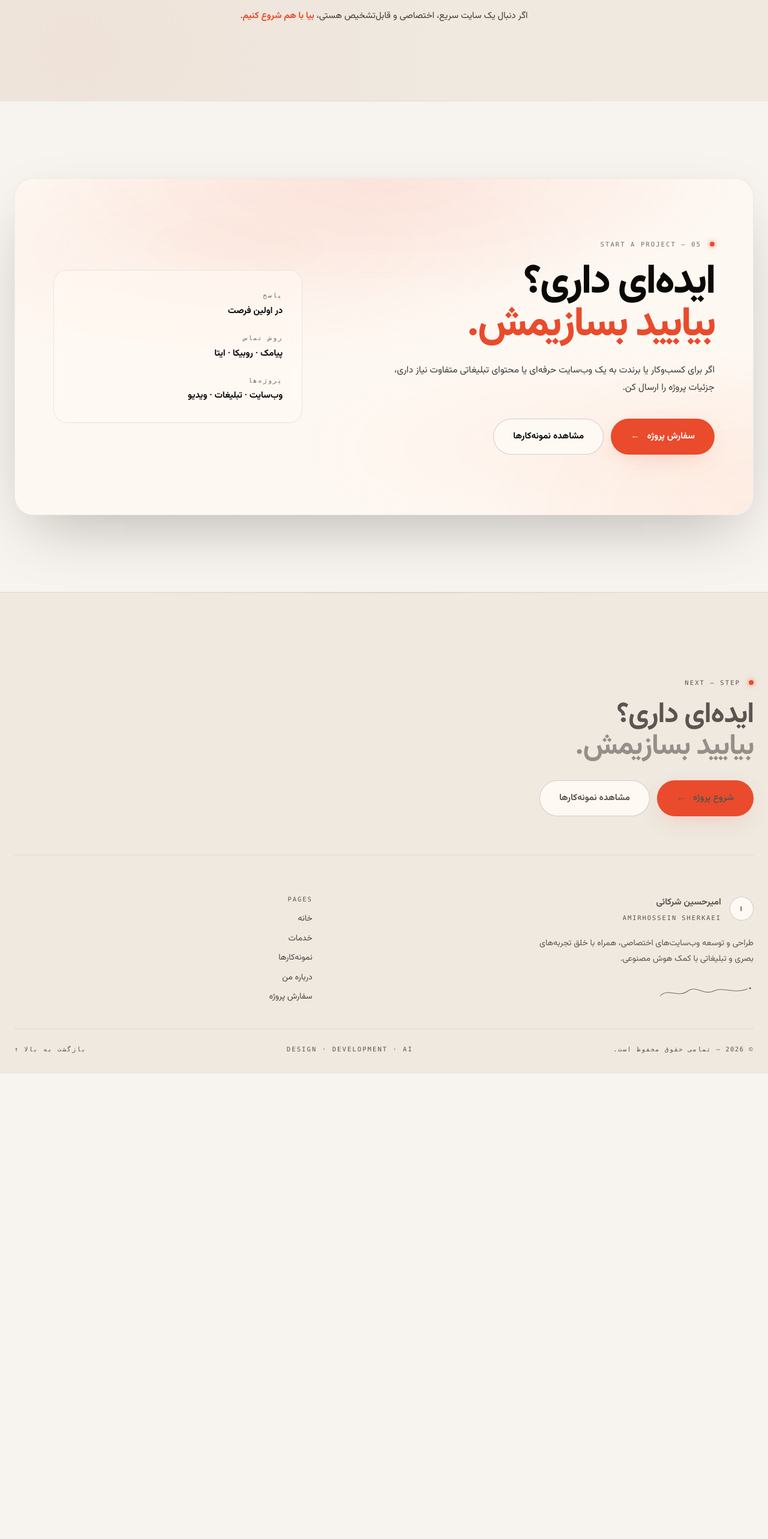
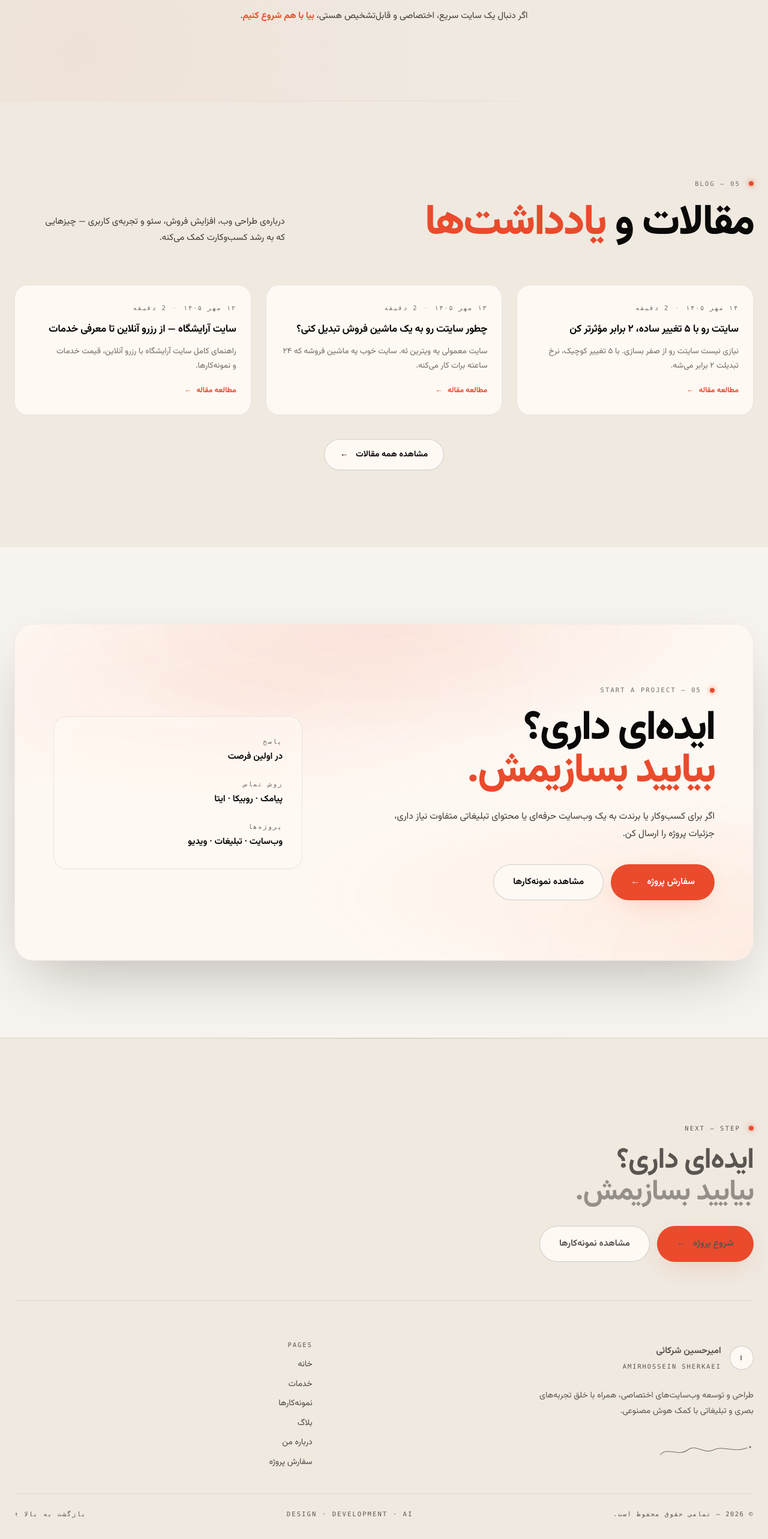
Before and after one commit to amirgt206-hash/amirhossein-portfolio, a Next.js app: page / in a window 1280 px wide. Shown: the part 6969-9535 px from the top of the page at 60% size. Before the commit the page ends 8759 px from the top, so only its background shows below. Built offline with nearby package versions, Linux system fonts and the light colour scheme; no server answers.

Commit message:
feat(blog): 15 blog posts + homepage section + hydration fix + footer nav

```diff
--- a/src/app/page.tsx
+++ b/src/app/page.tsx
@@ -5,6 +5,7 @@ import Hero from "@/components/Hero";
 import Services from "@/components/Services";
 import About from "@/components/About";
 import WhyMe from "@/components/WhyMe";
+import LatestBlogPosts from "@/components/LatestBlogPosts";
 import FinalCTA from "@/components/FinalCTA";
 import Footer from "@/components/Footer";
 import BackToTop from "@/components/BackToTop";
@@ -42,6 +43,7 @@ export default function Home() {
         <Portfolio />
         <About />
         <WhyMe />
+        <LatestBlogPosts />
         <FinalCTA />
       </main>
 
--- a/src/components/Footer.tsx
+++ b/src/components/Footer.tsx
@@ -1,10 +1,12 @@
 import Link from "next/link";
 
 const footerNav = [
-  { label: "خانه", href: "#home" },
-  { label: "خدمات", href: "#services" },
-  { label: "نمونه‌کارها", href: "#portfolio" },
-  { label: "درباره من", href: "#about" },
+  { label: "خانه", href: "/" },
+  { label: "خدمات", href: "/#services" },
+  { label: "نمونه‌کارها", href: "/#portfolio" },
+  { label: "بلاگ", href: "/blog" },
+  { label: "درباره من", href: "/#about" },
+  { label: "سفارش پروژه", href: "/order" },
 ];
 
 export default function Footer() {
@@ -14,7 +16,7 @@ export default function Footer() {
   return (
     <footer className="site-footer">
       <div className="container">
-        {/* ── CTA Block: Let's build ── */}
+        {/* ── CTA Block ── */}
         <div className="footer-cta">
           <span className="section-index" style={{ marginBottom: 0 }}>
             NEXT — STEP
@@ -38,9 +40,8 @@ export default function Footer() {
           </div>
         </div>
 
-        {/* ── Main footer content ── */}
+        {/* ── Main footer ── */}
         <div className="footer-main">
-          {/* ── Brand column ── */}
           <div className="footer-brand-block">
             <div className="footer-brand">
               <span className="footer-mark" aria-hidden="true">
@@ -63,7 +64,6 @@ export default function Footer() {
             </span>
           </div>
 
-          {/* ── Navigation + contact column ── */}
           <div className="footer-nav-block">
             <nav className="footer-nav" aria-label="ناوبری پایین صفحه">
               <span className="footer-nav-label">PAGES</span>
@@ -73,8 +73,6 @@ export default function Footer() {
                   {item.label}
                 </Link>
               ))}
-
-              <Link href="/order">سفارش پروژه</Link>
             </nav>
 
             {contactEmail && (
@@ -119,6 +117,7 @@ function SignatureMark() {
       xmlns="http://www.w3.org/2000/svg"
       aria-hidden="true"
       focusable="false"
+      suppressHydrationWarning
     >
       <path
         d="M6 34C24 14 46 40 70 22C88 8 106 34 130 22C150 12 172 30 206 18"
--- /dev/null
+++ b/src/components/LatestBlogPosts.tsx
@@ -0,0 +1,66 @@
+import Link from "next/link";
+import { getLatestPosts } from "@/lib/blog";
+
+export default function LatestBlogPosts() {
+  const posts = getLatestPosts(3);
+
+  if (posts.length === 0) return null;
+
+  return (
+    <section
+      className="section latest-blog-section"
+      aria-labelledby="latest-blog-title"
+    >
+      <div className="container">
+        <div className="section-heading reveal">
+          <div>
+            <span className="section-index">05 — BLOG</span>
+            <h2 id="latest-blog-title">
+              مقالات و
+              <em> یادداشت‌ها</em>
+            </h2>
+          </div>
+          <p>
+            درباره‌ی طراحی وب، افزایش فروش، سئو و تجربه‌ی کاربری — چیزهایی
+            که به رشد کسب‌وکارت کمک می‌کنه.
+          </p>
+        </div>
+
+        <div className="latest-blog-grid">
+          {posts.map((post) => (
+            <Link
+              key={post.slug}
+              href={`/blog/${post.slug}`}
+              className="latest-blog-card reveal"
+            >
+              <div className="latest-blog-meta">
+                <span className="latest-blog-date">
+                  {post.dateFormatted}
+                </span>
+                <span className="latest-blog-reading">
+                  {post.readingTime} دقیقه
+                </span>
+              </div>
+
+              <h3 className="latest-blog-title">{post.title}</h3>
+
+              <p className="latest-blog-excerpt">{post.excerpt}</p>
+
+              <span className="latest-blog-cta">
+                مطالعه مقاله
+                <span aria-hidden="true">←</span>
+              </span>
+            </Link>
+          ))}
+        </div>
+
+        <div className="latest-blog-footer reveal">
+          <Link href="/blog" className="button button-secondary">
+            مشاهده همه مقالات
+            <span aria-hidden="true">←</span>
+          </Link>
+        </div>
+      </div>
+    </section>
+  );
+}
--- a/src/components/MobileNav.tsx
+++ b/src/components/MobileNav.tsx
@@ -72,25 +72,6 @@ const ITEMS: Item[] = [
     ),
   },
   {
-    href: "#about",
-    section: "about",
-    label: "درباره",
-    icon: (
-      <svg
-        viewBox="0 0 24 24"
-        fill="none"
-        stroke="currentColor"
-        strokeWidth="1.8"
-        strokeLinecap="round"
-        strokeLinejoin="round"
-        aria-hidden="true"
-      >
-        <circle cx="12" cy="8" r="4" />
-        <path d="M4 21v-1a7 7 0 0 1 7-7h2a7 7 0 0 1 7 7v1" />
-      </svg>
-    ),
-  },
-  {
     href: "/blog",
     section: "blog",
     label: "بلاگ",
@@ -112,14 +93,40 @@ const ITEMS: Item[] = [
       </svg>
     ),
   },
+  {
+    href: "#about",
+    section: "about",
+    label: "درباره",
+    icon: (
+      <svg
+        viewBox="0 0 24 24"
+        fill="none"
+        stroke="currentColor"
+        strokeWidth="1.8"
+        strokeLinecap="round"
+        strokeLinejoin="round"
+        aria-hidden="true"
+        suppressHydrationWarning
+      >
+        <circle cx="12" cy="8" r="4" />
+        <path d="M4 21v-1a7 7 0 0 1 7-7h2a7 7 0 0 1 7 7v1" />
+      </svg>
+    ),
+  },
 ];
 
 export default function MobileNav() {
   const [active, setActive] = useState<string>("home");
   const [hidden, setHidden] = useState(false);
+  const [mounted, setMounted] = useState(false);
+
+  useEffect(() => {
+    setMounted(true);
+  }, []);
 
   /* ── Active section tracking ── */
   useEffect(() => {
+    if (!mounted) return;
     if (typeof IntersectionObserver === "undefined") return;
 
     const sections = ITEMS.filter((i) => !i.isPage)
@@ -140,10 +147,11 @@ export default function MobileNav() {
 
     sections.forEach((s) => io.observe(s));
     return () => io.disconnect();
-  }, []);
+  }, [mounted]);
 
   /* ── Hide when footer is visible ── */
   useEffect(() => {
+    if (!mounted) return;
     if (typeof IntersectionObserver === "undefined") return;
     const footer = document.querySelector(".site-footer");
     if (!footer) return;
@@ -155,12 +163,13 @@ export default function MobileNav() {
 
     io.observe(footer);
     return () => io.disconnect();
-  }, []);
+  }, [mounted]);
 
   return (
     <nav
       className={`mobile-nav${hidden ? " is-hidden" : ""}`}
       aria-label="ناوبری موبایل"
+      suppressHydrationWarning
     >
       <ul className="mobile-nav-list">
         {ITEMS.map((item) => {
--- a/src/lib/blog.ts
+++ b/src/lib/blog.ts
@@ -151,3 +151,8 @@ function formatDate(dateStr: string): string {
     return dateStr;
   }
 }
+/* ─── Get latest N posts (for homepage) ─── */
+export function getLatestPosts(limit: number = 3): BlogPost[] {
+  const allPosts = getAllPosts();
+  return allPosts.slice(0, limit);
+}
```
Also changed, not shown: src/app/globals.css.
